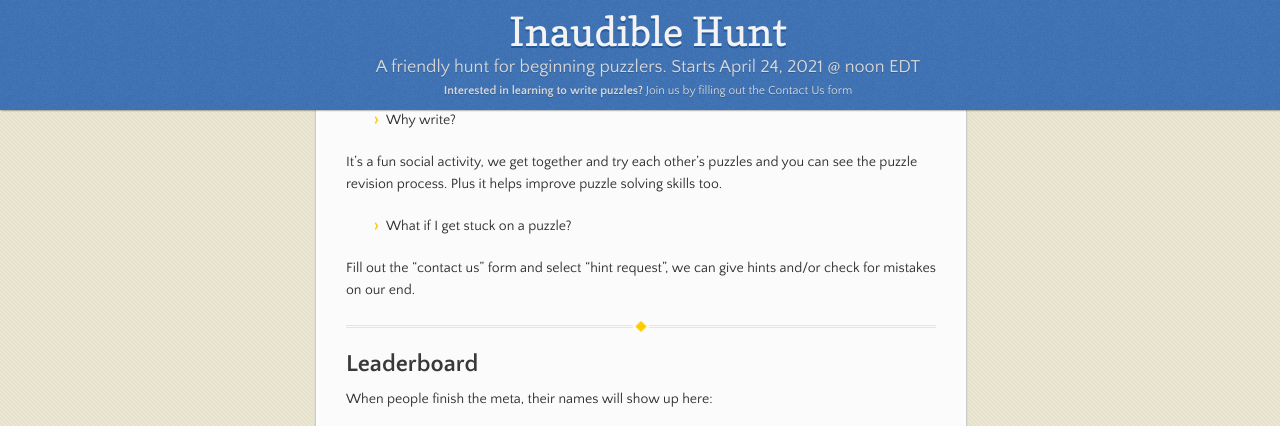
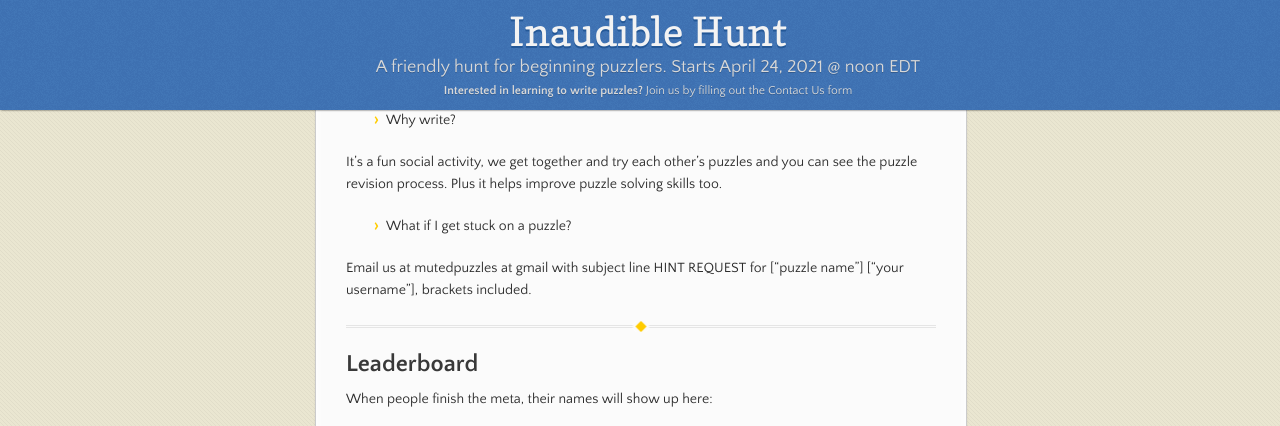
Before and after one commit to nro-bot/aprilhunt, a Jekyll site: the page built from index.md, in a window 1280 px wide and 900 px high, scrolled down 2024 px, cut to the strip 0-426 px from the top of the window. Built offline with Jekyll 4.4.1, drawn with Linux system fonts in a browser that asks for light colours; our own code applies the rules of GitHub Pages for plain Markdown files.

Commit message:
update hint request format

```diff
--- a/index.md
+++ b/index.md
@@ -109,8 +109,8 @@ too.
 
 - What if I get stuck on a puzzle?
 
-Fill out the "contact us" form and select "hint request", we can give hints and/or check for mistakes on
-our end.
+Email us at mutedpuzzles at gmail with subject line HINT REQUEST for ["puzzle name"] ["your
+username"], brackets included.
 
 ---
 
```
